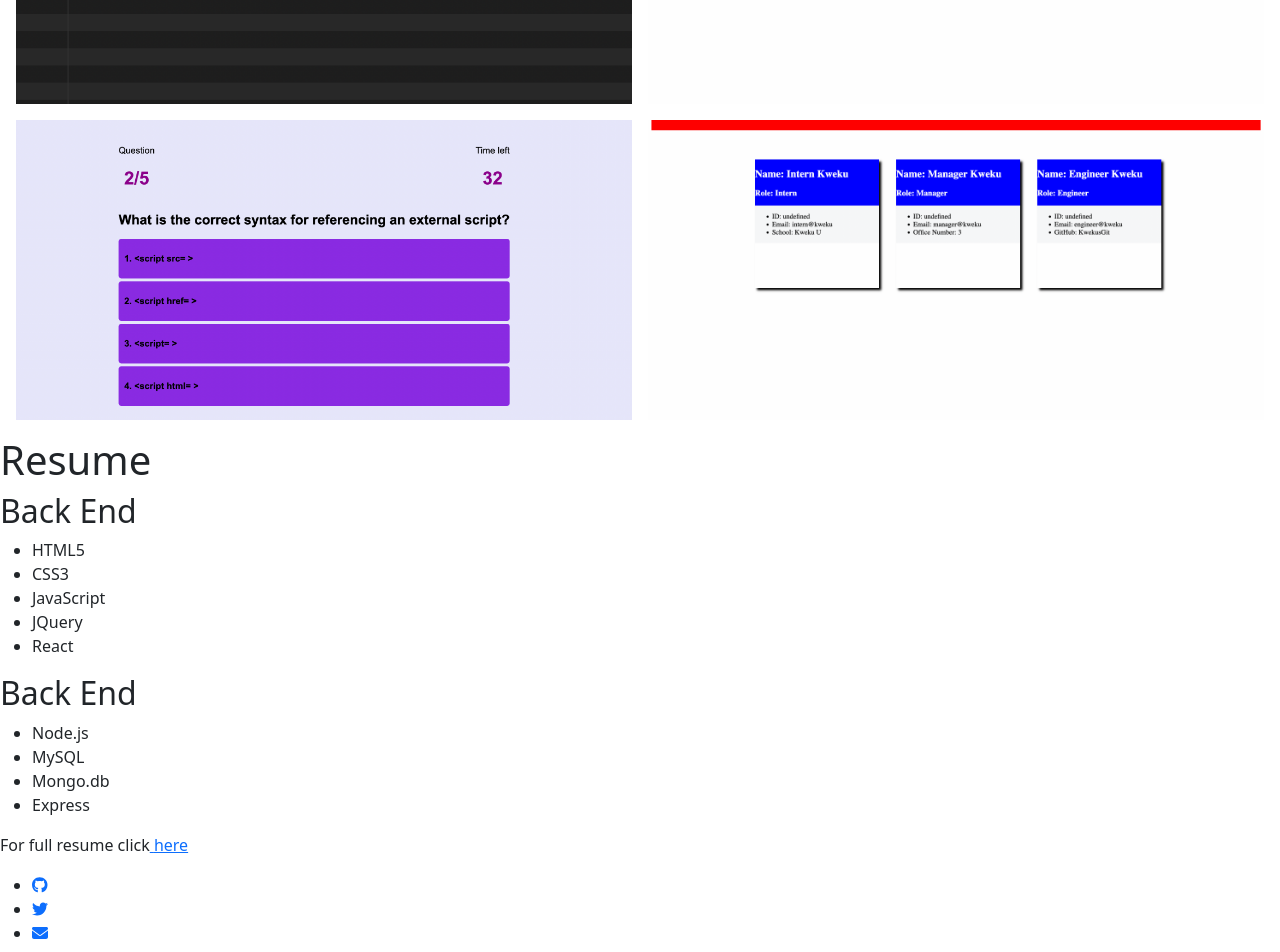
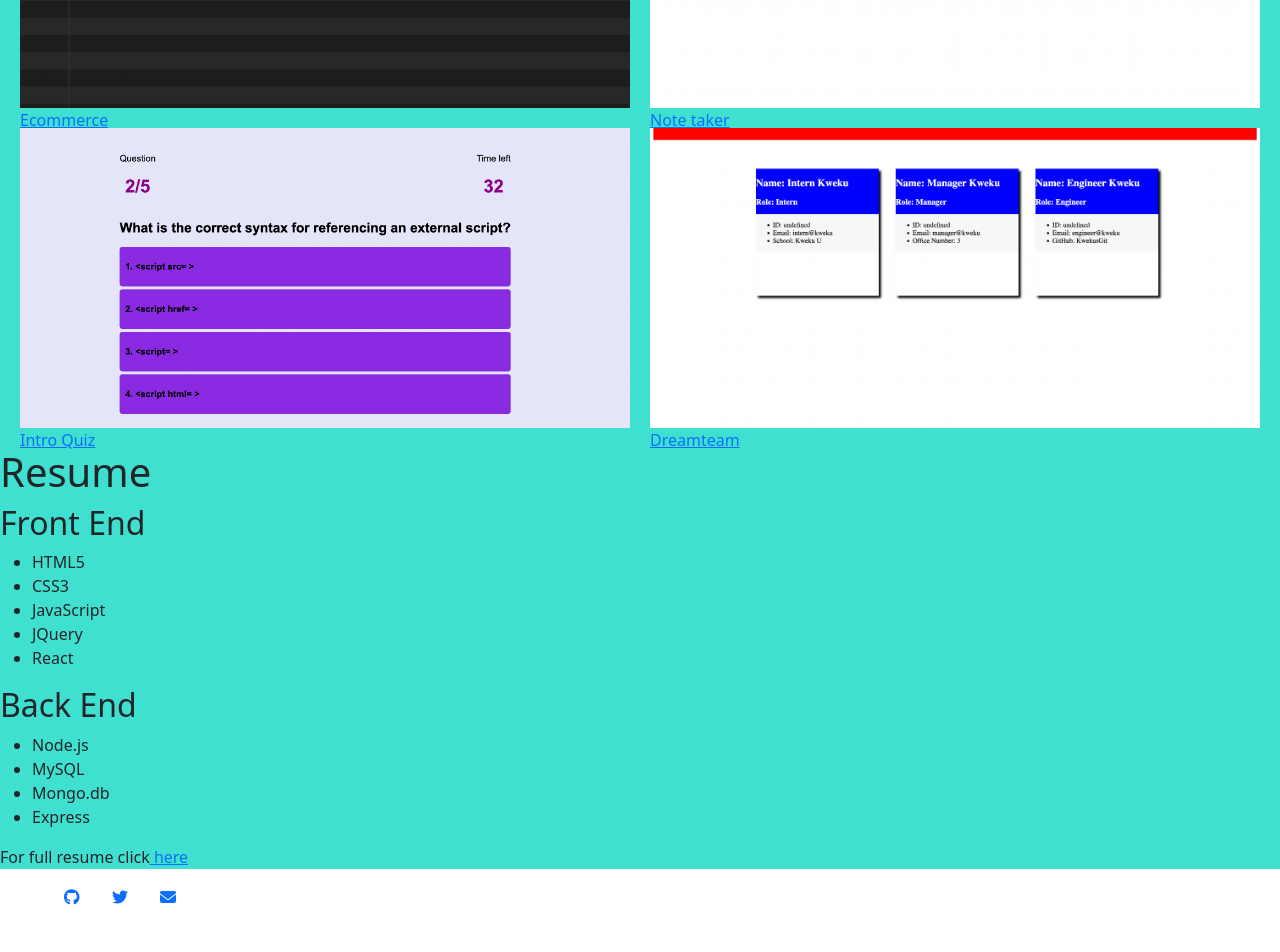
Before and after one commit to 1kweku/react-portfolio, a React (Create React App) app: page / in a window 1280 px wide. Shown: the part 380-1332 px from the top of the page. After the commit the page ends 1305 px from the top, so only its background shows below. Built offline with nearby package versions, Linux system fonts and the light colour scheme.

Commit message:
page functional

```diff
--- a/src/components/NavTabs.js
+++ b/src/components/NavTabs.js
@@ -12,22 +12,22 @@ function NavTabs() {
     <nav>
       <ul className="nav">
         <li className="nav-item">
-          <a id="about-me" href="#about-me" style={styles.nav}>
+          <a href="#about-me" style={styles.nav}>
             About me
           </a>
         </li>
         <li className="nav-item">
-          <a href="#portfolio" id="portfolio" style={styles.nav}>
+          <a href="#portfolio" style={styles.nav}>
             Portfolio
           </a>
         </li>
         <li className="nav-item">
-          <a href="#resume" id="resume" style={styles.nav}>
+          <a href="#resume" style={styles.nav}>
             Resume
           </a>
         </li>
         <li className="nav-item">
-          <a href="#contact" id="contact" style={styles.nav}>
+          <a href="#contact" style={styles.nav}>
             Contact
           </a>
         </li>
--- a/src/components/PortfolioContainer.js
+++ b/src/components/PortfolioContainer.js
@@ -6,19 +6,37 @@ import Portfolio from "./pages/Portfolio";
 import Contact from "./pages/Contact";
 import Resume from "./pages/Resume";
 
+const styles = {
+  header: {
+    background: "white",
+  },
+  body: {
+    background: "Turquoise",
+  },
+  footer: {
+    background: "Blue",
+  },
+};
+
 export default function PortfolioContainer() {
   const [currentPage, setCurrentPage] = useState("Home");
   const handlePageChange = (page) => setCurrentPage(page);
 
   return (
-    <div>
+    <div style={styles.header}>
       {/* // TODO: Add a comment describing what we are passing as props */}
       <NavTabs currentPage={currentPage} />
       {/* // TODO: Add a comment explaining what is happening on the following line */}
-      <About />
-      <Portfolio />
-      <Resume />
-      <footer>
+      <p id="about-me">
+        <About />
+      </p>
+      <body id="portfolio" style={styles.body}>
+        <Portfolio />
+      </body>
+      <body id="resume" style={styles.body}>
+        <Resume />
+      </body>
+      <footer id="contact">
         <Contact />
       </footer>
     </div>
--- a/src/components/pages/Contact.js
+++ b/src/components/pages/Contact.js
@@ -4,22 +4,30 @@ import { faTwitter } from "@fortawesome/free-brands-svg-icons";
 import { faGithub } from "@fortawesome/free-brands-svg-icons";
 import { faEnvelope } from "@fortawesome/free-solid-svg-icons";
 
+const styles = {
+  icons: {
+    display: "flex",
+    alignItems: "center",
+    flexWrap: "wrap",
+    textAlign: "center",
+  },
+};
 export default function Contact() {
   return (
     <div id="contact">
-      <ul>
-        <li className="github">
+      <ul style={styles.icons}>
+        <ol className="github">
           <a id="GitHub" href="https://github.com/1kweku?tab=repositories">
             {" "}
             <FontAwesomeIcon icon={faGithub} />
           </a>
-        </li>
-        <li className="nav-item">
+        </ol>
+        <ol className="nav-item">
           <a href="#contact">
             <FontAwesomeIcon icon={faTwitter} />
           </a>
-        </li>
-        <li className="email">
+        </ol>
+        <ol className="email">
           <a
             rel="noreferrer"
             href="mailto:adarkwakweku@gmail.com"
@@ -27,7 +35,7 @@ export default function Contact() {
           >
             <FontAwesomeIcon icon={faEnvelope} />
           </a>
-        </li>
+        </ol>
       </ul>
     </div>
   );
--- a/src/components/pages/Portfolio.js
+++ b/src/components/pages/Portfolio.js
@@ -10,16 +10,19 @@ export default function Portfolio() {
         href="https://github.com/1kweku/ecommerce-backend"
       >
         {" "}
-        <img src="/images/ecommerce.png" alt="ecommerce-backend" />{" "}
+        <img src="/images/ecommerce.png" alt="ecommerce-backend" />
+        {"Ecommerce"}
       </a>
       <a
         className="note-taker"
         href="https://blooming-tor-94074.herokuapp.com/"
       >
         <img src="/images/note-taker.png" alt="note-taker" />
+        {"Note taker"}
       </a>
       <a className="quiz" href="https://1kweku.github.io/Coding-FUNdamentals/">
-        <img src="/images/quiz.png" alt="quiz" />{" "}
+        <img src="/images/quiz.png" alt="quiz" />
+        {"Intro Quiz "}
       </a>
       <a
         className="office-manager"
@@ -28,6 +31,7 @@ export default function Portfolio() {
       >
         {" "}
         <img src="/images/dreamteam.png" alt="office-manager" />
+        {"Dreamteam"}
       </a>{" "}
     </div>
   );
--- a/src/components/pages/Resume.js
+++ b/src/components/pages/Resume.js
@@ -5,7 +5,7 @@ export default function resume() {
   return (
     <div id="resume">
       <h1>Resume</h1>
-      <h2>Back End</h2>
+      <h2>Front End</h2>
       <ul>
         <li>HTML5</li>
         <li>CSS3</li>
--- a/src/styles/portfolio.css
+++ b/src/styles/portfolio.css
@@ -1,5 +1,5 @@
 .portfolio {
-    --gap: 16px;
+    --gap: 20px;
    --num-cols: 2;
    --row-height: 300px;
 
```
